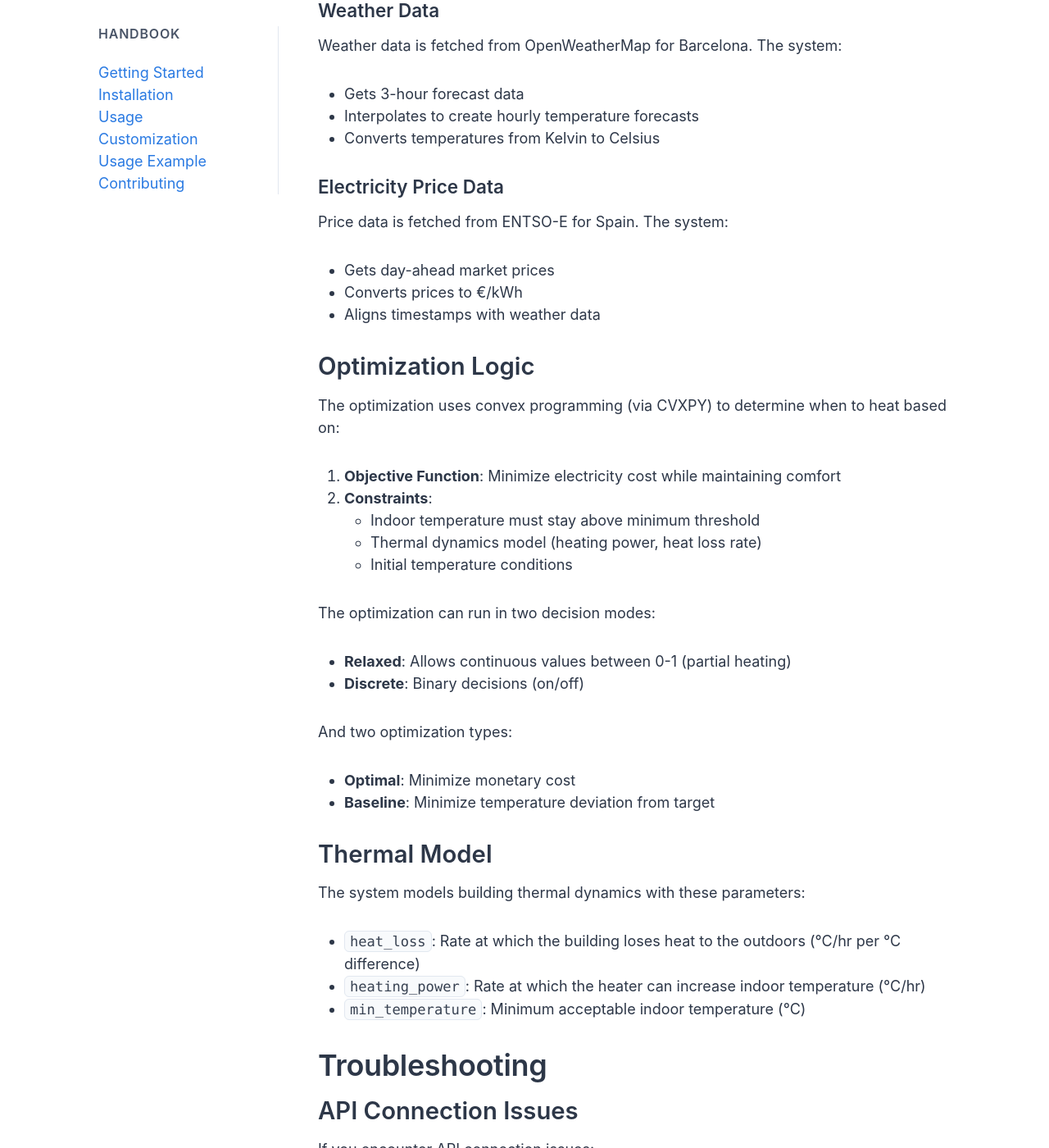
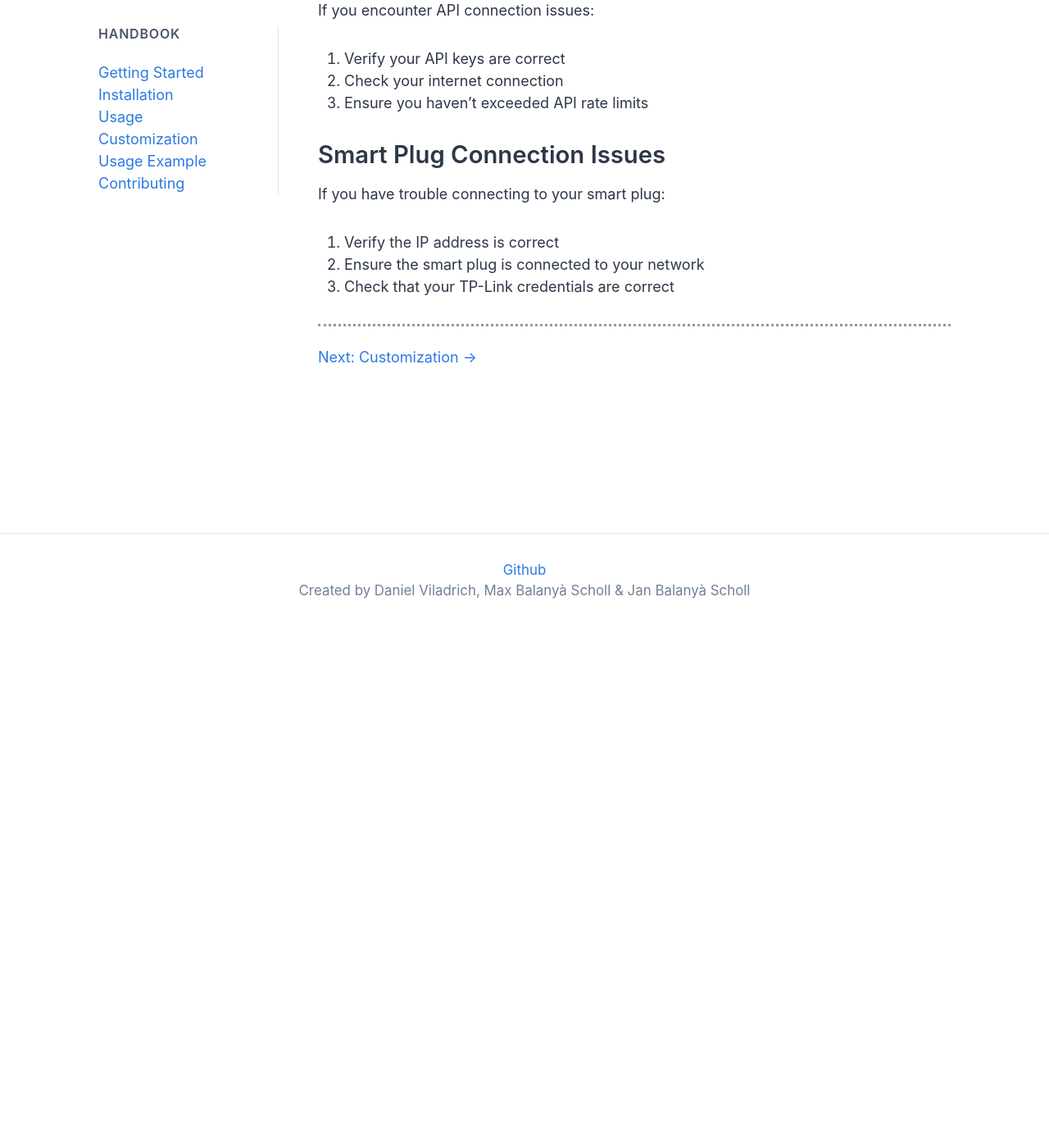
Before and after one commit to janbsc4/strom-docs, a Jekyll site: the page built from _posts/2025-03-05-usage.md, in a window 1280 px wide and 1400 px high, scrolled down 1593 px. Shown: the whole window at 82% size. Built offline with Jekyll 4.4.1, drawn with Linux system fonts in a browser that asks for light colours; after the commit the page ends 2358 px from its top, so only the background shows below that; some of the changed text lies outside the part shown.

Commit message:
content tweak

````diff
--- a/_posts/2025-03-05-usage.md
+++ b/_posts/2025-03-05-usage.md
@@ -52,49 +52,6 @@ compare_df = utils.compare_decision_costs(
 utils.plot_costs_and_temps(compare_df)
 ```
 
-## Technical Details
-
-### Data Collection
-
-#### Weather Data
-
-Weather data is fetched from OpenWeatherMap for Barcelona. The system:
-- Gets 3-hour forecast data
-- Interpolates to create hourly temperature forecasts
-- Converts temperatures from Kelvin to Celsius
-
-#### Electricity Price Data
-
-Price data is fetched from ENTSO-E for Spain. The system:
-- Gets day-ahead market prices
-- Converts prices to €/kWh
-- Aligns timestamps with weather data
-
-### Optimization Logic
-
-The optimization uses convex programming (via CVXPY) to determine when to heat based on:
-
-1. **Objective Function**: Minimize electricity cost while maintaining comfort
-2. **Constraints**:
-   - Indoor temperature must stay above minimum threshold
-   - Thermal dynamics model (heating power, heat loss rate)
-   - Initial temperature conditions
-
-The optimization can run in two decision modes:
-- **Relaxed**: Allows continuous values between 0-1 (partial heating)
-- **Discrete**: Binary decisions (on/off)
-
-And two optimization types:
-- **Optimal**: Minimize monetary cost
-- **Baseline**: Minimize temperature deviation from target
-
-### Thermal Model
-
-The system models building thermal dynamics with these parameters:
-
-- `heat_loss`: Rate at which the building loses heat to the outdoors (°C/hr per °C difference)
-- `heating_power`: Rate at which the heater can increase indoor temperature (°C/hr)
-- `min_temperature`: Minimum acceptable indoor temperature (°C)
 
 ## Troubleshooting
 
````
